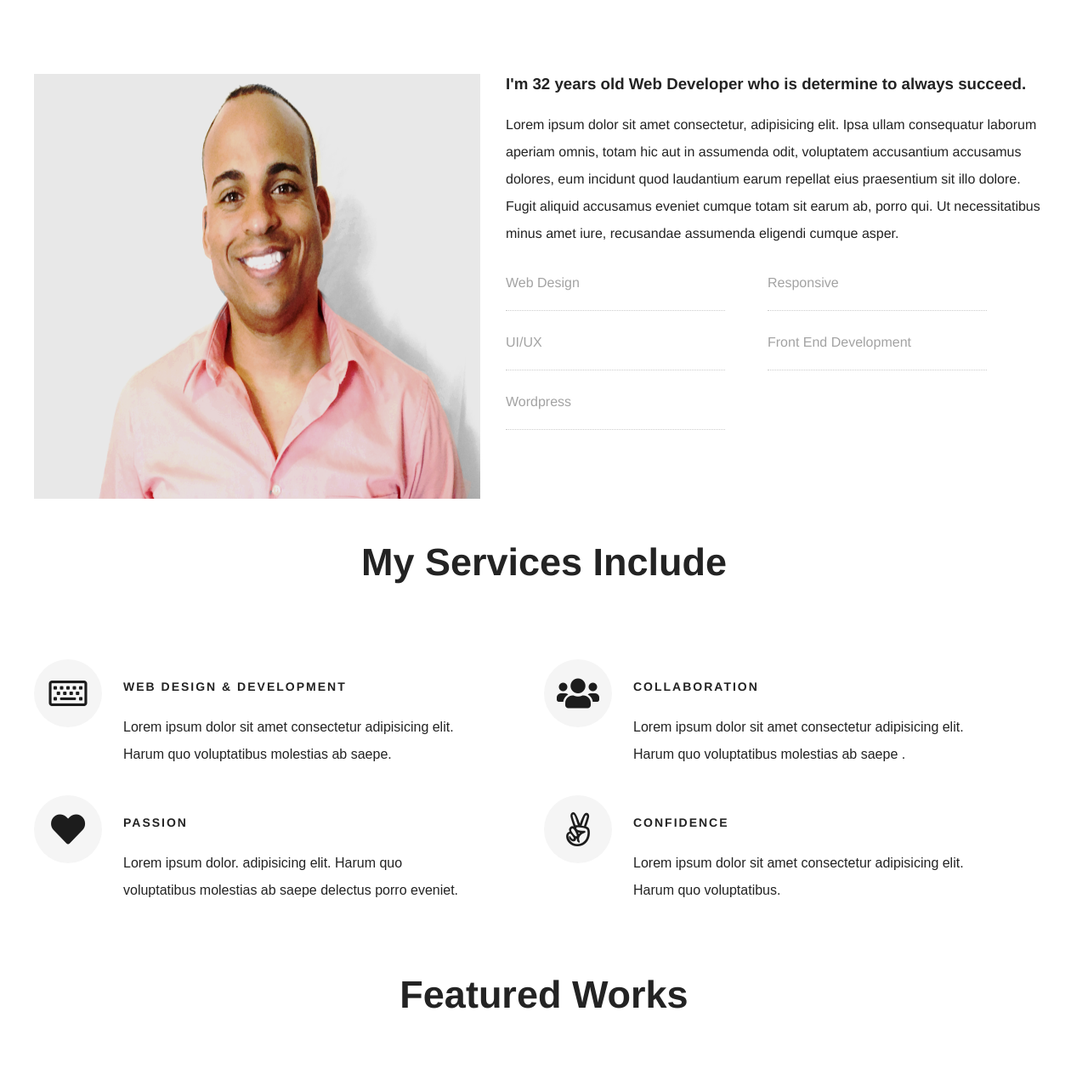
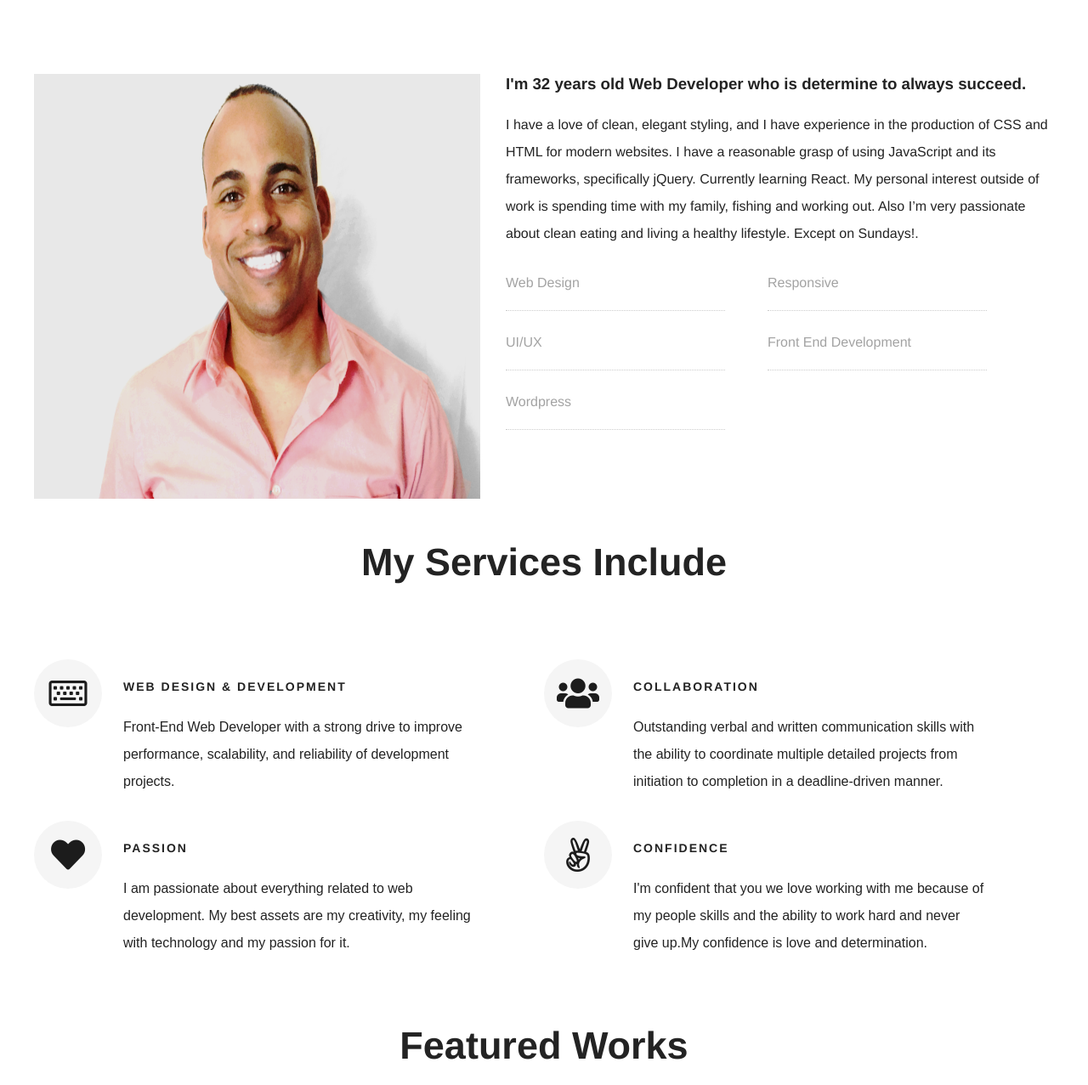
Before and after one commit to andregarcia809/My-Portfolio, a plain HTML site: page Index.html in a window 1280 px wide. Shown: the part 903-2180 px from the top of the page at 85% size. Drawn offline with Linux system fonts and the light colour scheme.

Commit message:
Updated text in About Section

```diff
--- a/Index.html
+++ b/Index.html
@@ -46,11 +46,14 @@
           <img src="img/me.png" alt="Andres Garcia">
           <div class="about__bio">
             <h3>I'm 32 years old Web Developer who is determine to always succeed.</h3>
-            <p>Lorem ipsum dolor sit amet consectetur, adipisicing elit. Ipsa ullam consequatur
-              laborum aperiam omnis, totam hic aut in assumenda odit, voluptatem accusantium
-              accusamus dolores, eum incidunt quod laudantium earum repellat eius praesentium
-              sit illo dolore. Fugit aliquid accusamus eveniet cumque totam sit earum ab, porro
-              qui. Ut necessitatibus minus amet iure, recusandae assumenda eligendi cumque asper.
+            <p>
+              I have a love of clean, elegant styling, and I have  experience in the
+              production of CSS and  HTML for modern websites. I have a reasonable
+              grasp of using JavaScript and its  frameworks, specifically jQuery.
+              Currently learning React. My personal interest outside of work is
+              spending time with my family, fishing and working out. Also I’m
+              very passionate about clean eating and living a healthy lifestyle.
+              Except on Sundays!.
             </p>
             <ul>
               <li>Web Design</li>
@@ -75,9 +78,9 @@
             <div class="icons"><i class="far fa-keyboard"></i></div>
             <div class="services-details">
               <h3>Web Design & Development</h3>
-              <p>Lorem ipsum dolor sit amet consectetur
-                adipisicing elit. Harum quo voluptatibus
-                molestias ab saepe.
+              <p>
+                Front-End Web Developer with a strong drive to improve performance,
+                scalability, and reliability of development projects.
               </p>
             </div>
           </div>
@@ -85,9 +88,10 @@
             <div class="icons"><i class="fas fa-users"></i></div>
             <div class="services-details">
               <h3>Collaboration</h3>
-              <p>Lorem ipsum dolor sit amet consectetur
-                adipisicing elit. Harum quo voluptatibus
-                molestias ab saepe .
+              <p>
+                Outstanding verbal and written communication skills with the ability
+                to coordinate multiple detailed projects from initiation to completion
+                in a deadline-driven manner.
               </p>
             </div>
           </div>
@@ -95,9 +99,9 @@
             <div class="icons"><i class="fas fa-heart"></i></div>
             <div class="services-details">
               <h3>Passion</h3>
-              <p>Lorem ipsum dolor.
-                adipisicing elit. Harum quo voluptatibus
-                molestias ab saepe delectus porro eveniet.
+              <p>
+                I am passionate about everything related to web development.
+                My best assets are my creativity, my feeling with technology and my passion for it.
               </p>
             </div>
           </div>
@@ -105,8 +109,10 @@
             <div class="icons"><i class="fab fa-angellist"></i></div>
             <div class="services-details">
               <h3>Confidence</h3>
-              <p>Lorem ipsum dolor sit amet consectetur
-                adipisicing elit. Harum quo voluptatibus.
+              <p>
+                I'm confident that you we love working with me because of my people skills and the
+                ability to work hard and never give up.My confidence is  love and
+                determination.
               </p>
             </div>
           </div>
```
